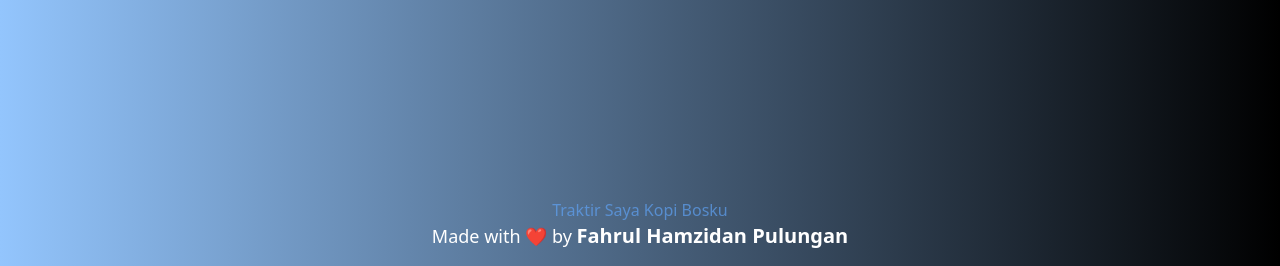
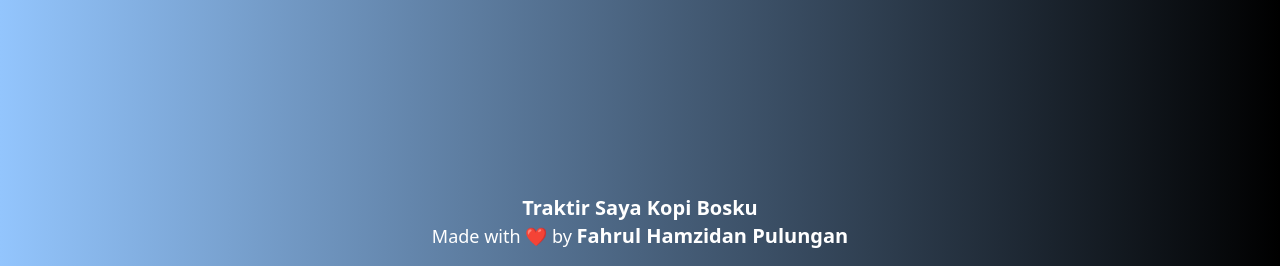
Before and after one commit to z1dan820/cek-jodoh-flask, a Flask app: page / in a window 1280 px wide. Shown: the part 534-800 px from the top of the page. Run offline with Flask 3, Linux system fonts and the light colour scheme; some libraries are stand-ins or nearby versions.

Commit message:
Update index.html

```diff
--- a/templates/index.html
+++ b/templates/index.html
@@ -62,7 +62,7 @@
 
     <!-- Footer Section -->
     <footer class="\ py-4 text-center text-white">
-         <a href="https://saweria.co/zidan120204" target="_blank" class="text-blue-400 hover:underline animate-pulse">
+         <a href="https://saweria.co/zidan120204" target="_blank" class="footer-name font-bold text-xl">
       Traktir Saya Kopi Bosku
     </a>
         <p class="text-lg">
```
